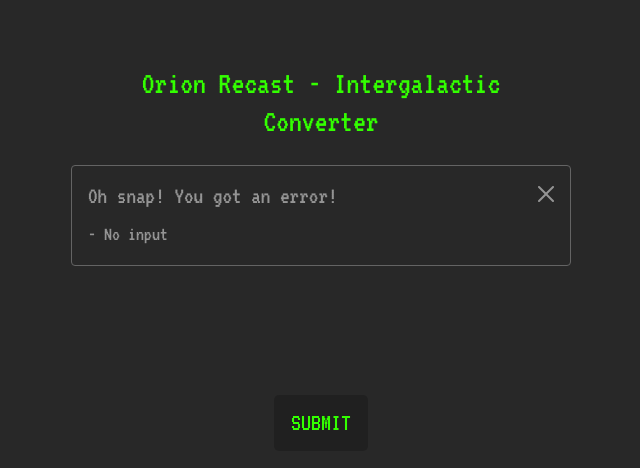
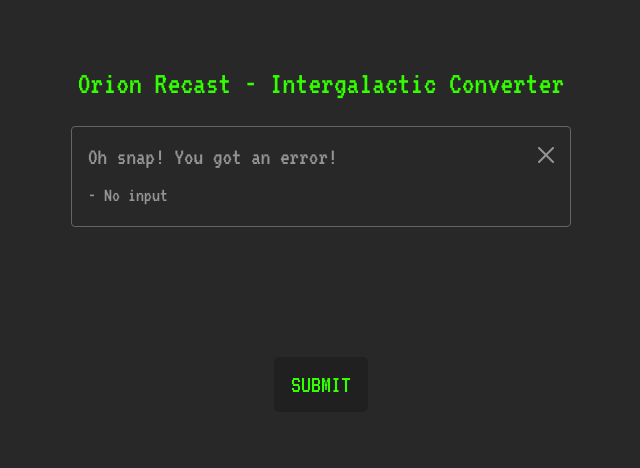
Before and after one commit to gass-git/orion-recast, a React (Create React App) app: page / in a window 1280 px wide. Both pictures are taken after typing "Sample" into the empty fields and a click on the button "SUBMIT". Shown: the top 468 px of the page, without its empty margins (319-959 px from the left). Built offline with nearby package versions, Linux system fonts and the light colour scheme.

Commit message:
UI improved

```diff
--- a/src/App.js
+++ b/src/App.js
@@ -31,11 +31,11 @@ export default function App() {
   return (
     <AppContext.Provider value={{state, dispatch}}>
 
-      <Container fluid className='max-500 min-300 mt-5 pt-3 pb-3'>
+      <Container className='max-600 min-300 mt-5 pt-3 pb-3'>
         <Title />
       </Container>
 
-      <Container fluid className='max-500 min-300'>
+      <Container className='max-550 min-300'>
         <AlertBox dispatch={dispatch} output={output} />
         <FormComponent
             input={input}
--- a/src/styles.scss
+++ b/src/styles.scss
@@ -21,8 +21,8 @@ code {
   color:#33ff00;
 }
 
-.max-500{
-  max-width: 500px!important;
+.max-550{
+  max-width: 550px!important;
 }
 
 .min-300{
@@ -48,6 +48,10 @@ code {
   background-color: rgba(0,0,0,0.5)!important;
 }
 
+.button:focus{
+  box-shadow: none!important;
+}
+
 .input-field{
   font-size:25px!important;
   background-color:transparent!important;
@@ -56,11 +60,11 @@ code {
   background-color: rgba(0,0,0,0.1)!important;
 }
 
-
 .alert{
+  margin: 0 auto;
   background-color: transparent!important;
-  max-width: 600px;
-  min-width: 300px;
+  max-width: 500px!important;
+  min-width: 300px!important;
 }
 
 .btn-close-white{
```
